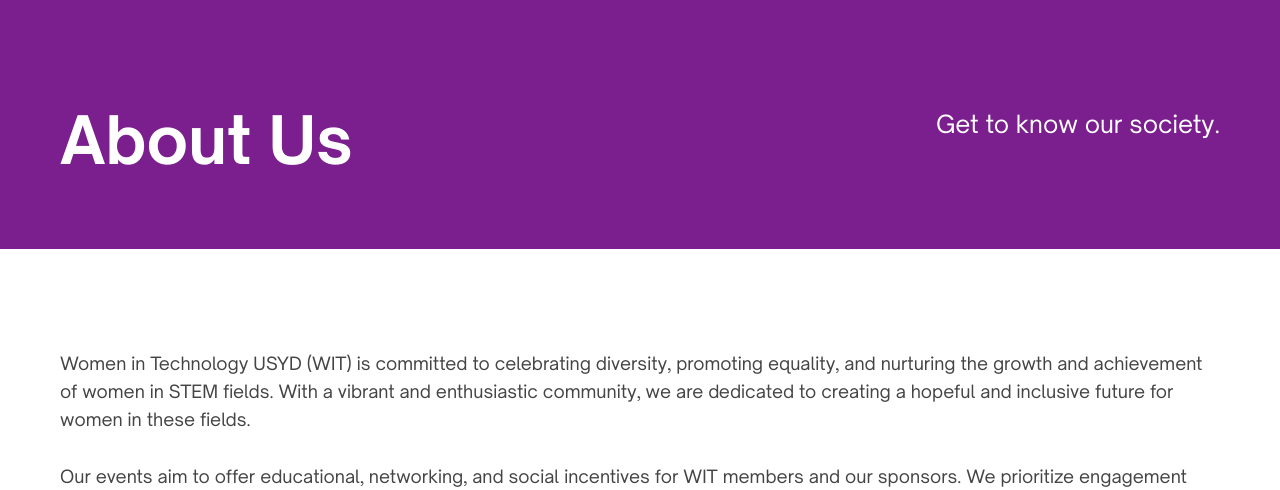
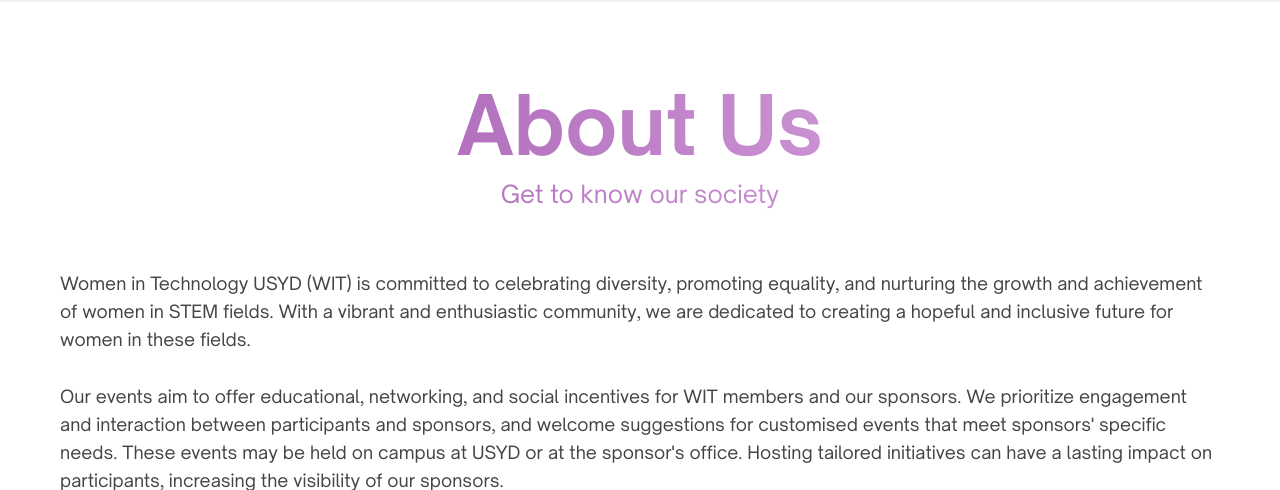
Before and after one commit to womenintechnologyusyd/WIT-Website, a Flask app: page /aboutus in a window 1280 px wide. Shown: the part 75-565 px from the top of the page. Run offline with Flask 3, Linux system fonts and the light colour scheme.

Commit message:
Apply new header to all pages

```diff
--- a/templates/aboutus.jinja
+++ b/templates/aboutus.jinja
@@ -3,6 +3,37 @@
 {% block content %}
 
 <style>
+
+    #header {
+            text-align: center;
+    }
+
+    @keyframes gradientSwipe {
+        0% { background-position: -100% 0; }
+        50% { background-position: 100% 0; }
+        100% { background-position: -100% 0; }
+    }
+
+    .gradient-text {
+        background: linear-gradient(90deg, #7A1F8D, #C991D1, #7A1F8D);
+        background-size: 200% 100%;
+        -webkit-background-clip: text;
+        -webkit-text-fill-color: transparent;
+        animation: gradientSwipe 10s infinite linear;
+    }
+
+    #title {
+        font-size: 5rem;
+        font-weight: bold;
+        margin-top: 75px;
+        margin-bottom: 5px;
+        margin-left: 0;
+    }
+
+    #subtitle {
+        font-size: 1.5em;
+        font-weight: normal;
+    }
 
     /* Style for the top banner */
     .top-banner {
@@ -120,13 +151,9 @@
 }
 </style>
 
-<div class="top-banner">
-    <div class="banner-content">
-        <h1 class="title"> About Us</h1>
-        <div class="caption">
-            Get to know our society.
-        </div>
-    </div>
+<div id="header">
+    <h1 id="title" class="gradient-text">About Us</h1>
+    <p id="subtitle" class="gradient-text">Get to know our society</p>
 </div>
 
 <!-- Grey margin container -->
--- a/templates/publications.jinja
+++ b/templates/publications.jinja
@@ -126,8 +126,7 @@
 
     <div id="header">
         <h1 id="title" class="gradient-text">Publications</h1>
-<p id="subtitle" class="gradient-text">Explore industry insights and more</p>
-
+        <p id="subtitle" class="gradient-text">Explore industry insights and more</p>
     </div>
 
     <div class="page-content">
```
Also changed, not shown: templates/contactus.jinja (+34 -7 lines), templates/events.jinja (+37 -0 lines).
